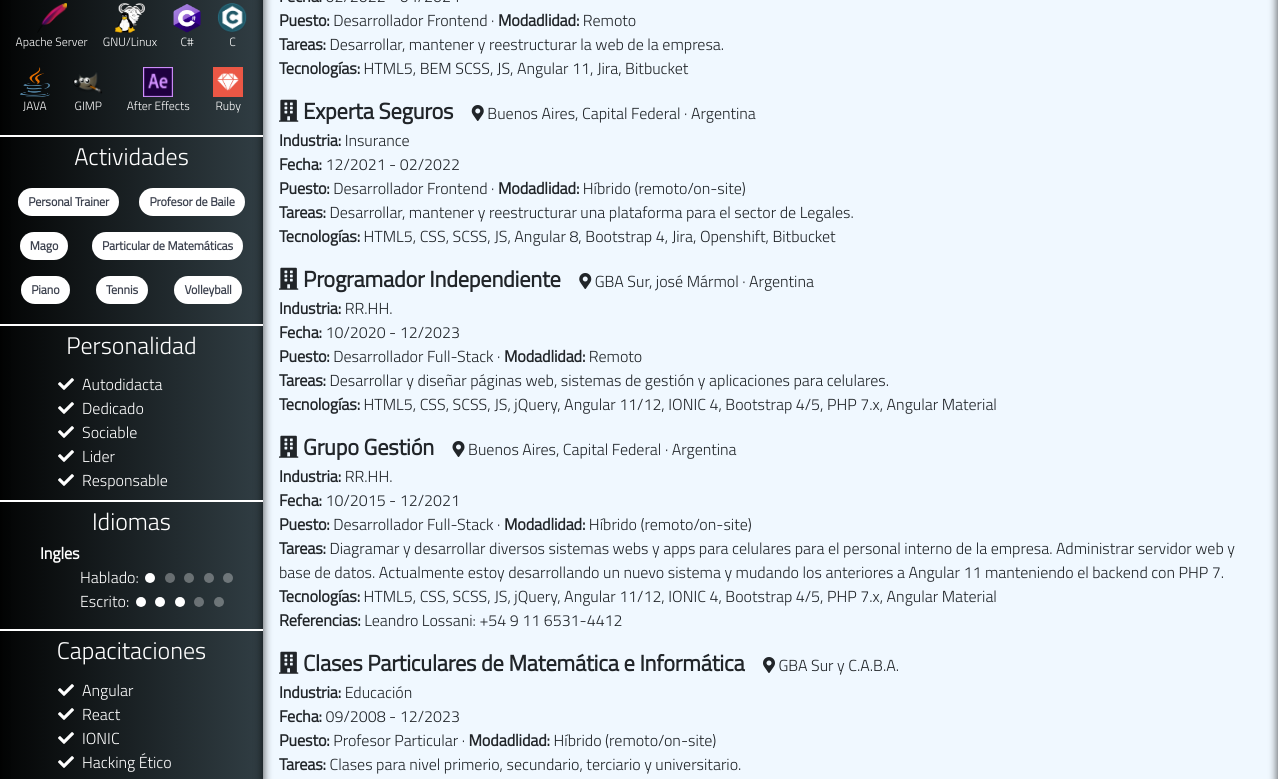
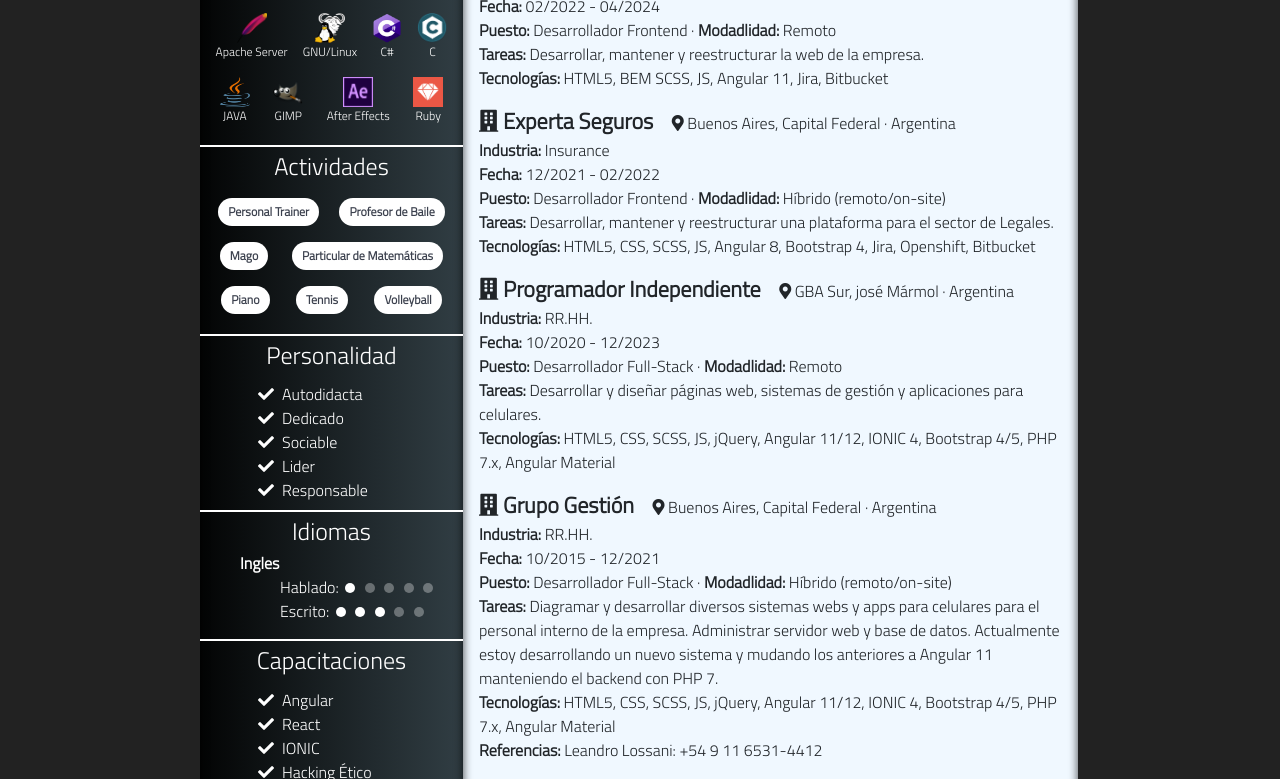
Before and after one commit to scorpion2211/CV, a plain HTML site: page index.html in a window 1280 px wide. Shown: the part 582-1361 px from the top of the page. Drawn offline with nearby package versions, Linux system fonts and the light colour scheme.

Commit message:
for deploy

```diff
--- a/css/index.scss
+++ b/css/index.scss
@@ -4,8 +4,14 @@
   text-decoration: none;
   box-sizing: border-box;
 }
+body {
+  background-color: #222;
+}
 .container-principal {
   width: 100%;
+  max-width: 900px;
+  margin: auto;
+  padding: 10px 10px;
 }
 .data-cv {
   background-color: aliceblue;
```
Also changed, not shown: css/index.css.
